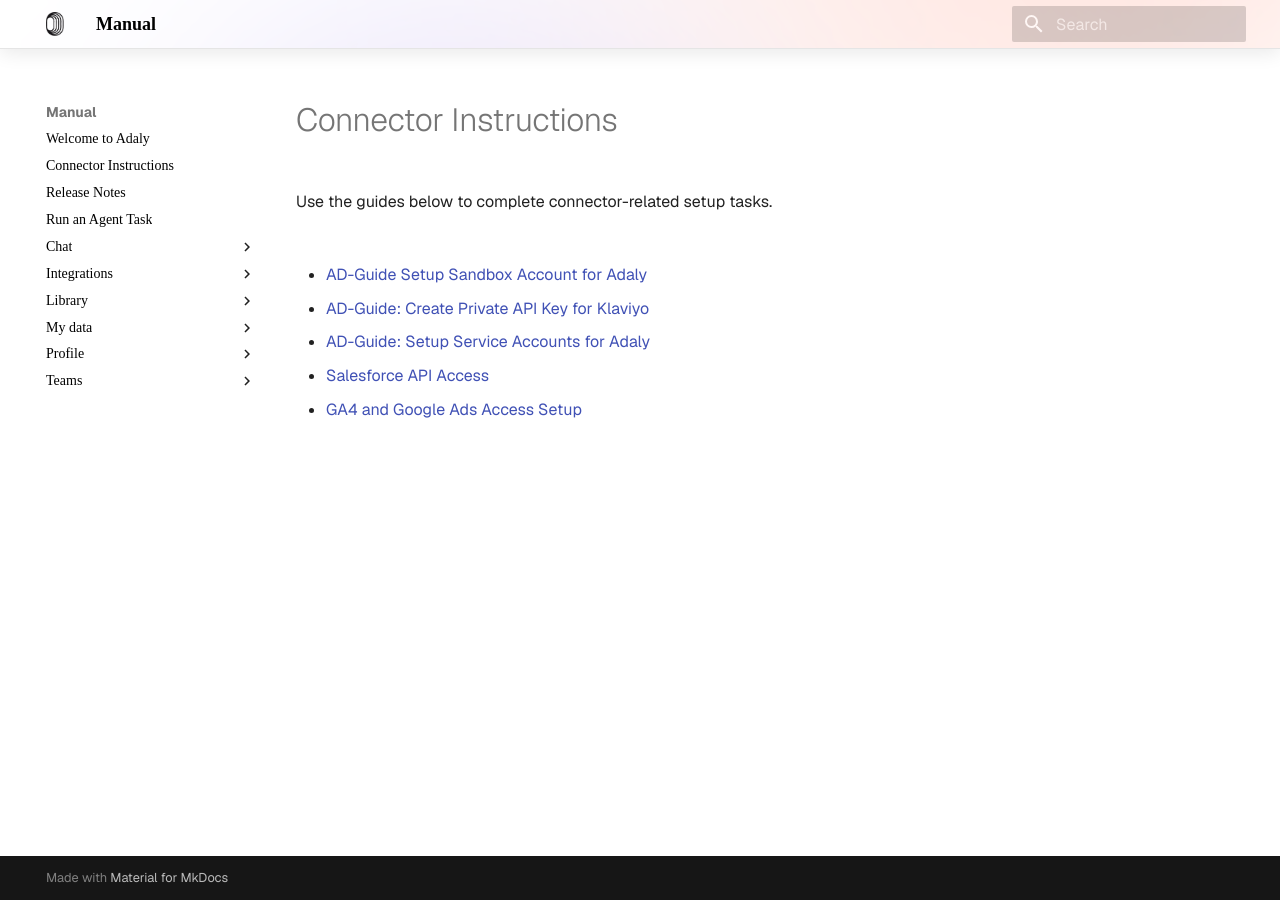
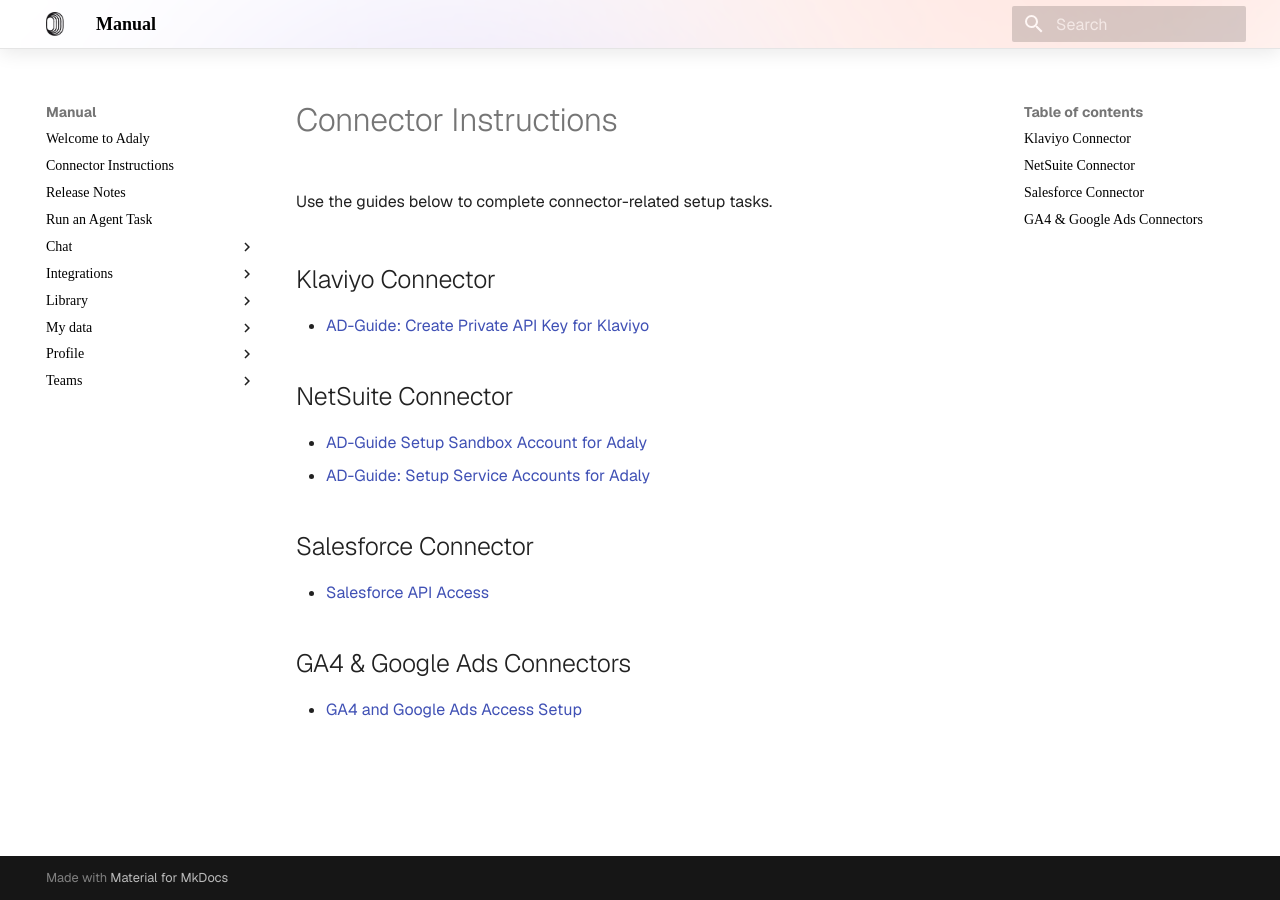
Before and after one commit to AdalyAI/adaly-user-manuals, an MkDocs documentation site: the page built from docs/connector-instructions.md, in a window 1280 px wide. Built offline with MkDocs 1.6.1 and Material for MkDocs 9.7.7, drawn with Linux system fonts in a browser that asks for light colours; some web fonts are replaced.

Commit message:
updated connector instructions

```diff
--- a/docs/connector-instructions.md
+++ b/docs/connector-instructions.md
@@ -2,8 +2,19 @@
 
 Use the guides below to complete connector-related setup tasks.
 
+## Klaviyo Connector
+
+- [AD-Guide: Create Private API Key for Klaviyo](connector-instructions-files/AD-Guide_%20Create%20Private%20API%20key%20for%20Klaviyo-160426-152659.pdf){:target="_blank"}
+
+## NetSuite Connector
+
 - [AD-Guide Setup Sandbox Account for Adaly](connector-instructions-files/AD-Guide%20Setup%20Sandbox%20Account%20for%20Adaly-160426-152800.pdf){:target="_blank"}
-- [AD-Guide: Create Private API Key for Klaviyo](connector-instructions-files/AD-Guide_%20Create%20Private%20API%20key%20for%20Klaviyo-160426-152659.pdf){:target="_blank"}
 - [AD-Guide: Setup Service Accounts for Adaly](connector-instructions-files/AD-Guide_%20Setup%20Service%20Accounts%20for%20Adaly-160426-152809.pdf){:target="_blank"}
+
+## Salesforce Connector
+
 - [Salesforce API Access](connector-instructions-files/_71202029e79a336aad4192b03f7dc9e0d633c6-Salesforce%20API%20access-200426-130626.pdf){:target="_blank"}
+
+## GA4 & Google Ads Connectors
+
 - [GA4 and Google Ads Access Setup](connector-instructions-files/_71202029e79a336aad4192b03f7dc9e0d633c6-Access%20Setup%20for%20Google%20Cloud%20and%20Google%20Analytics%204%20%28GA4%29%20Integration-200426-130730.pdf){:target="_blank"}
```
